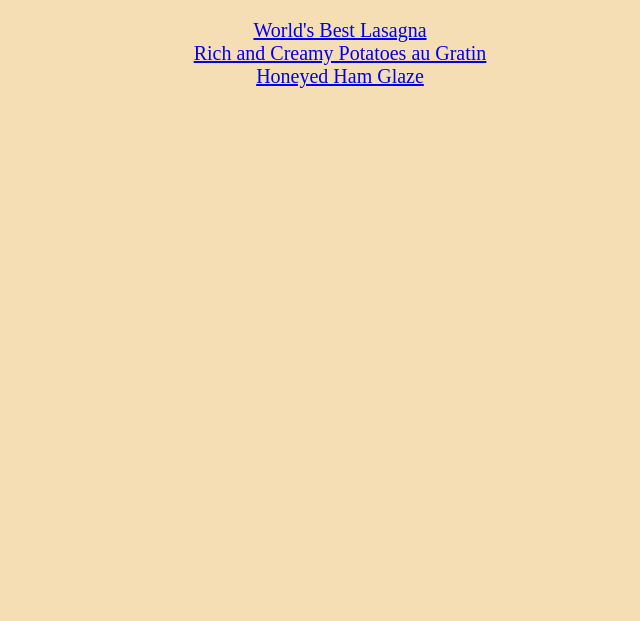
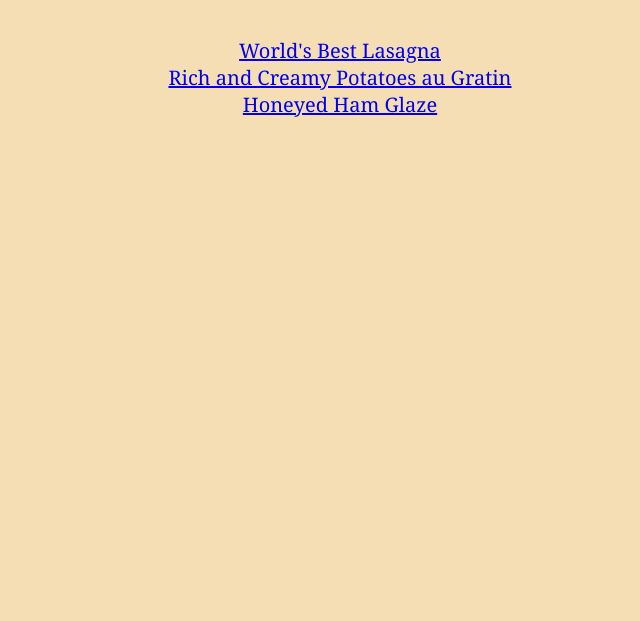
Before and after one commit to thi-borja/odin-recipes, a plain HTML site: page index.html in a window 1280 px wide. Shown: the part 179-800 px from the top of the page, without its empty margins (320-960 px from the left). Drawn offline with Linux system fonts and the light colour scheme.

Commit message:
Changing pages font

```diff
--- a/style.css
+++ b/style.css
@@ -1,3 +1,6 @@
+*{
+    font-family: Cambria, 'Times New Roman', serif;
+}
 body {
     background-color: wheat;
   }
```
